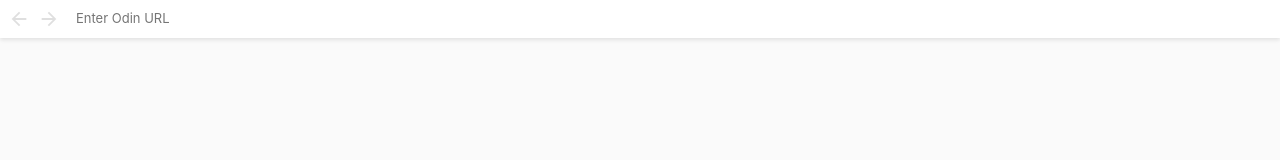
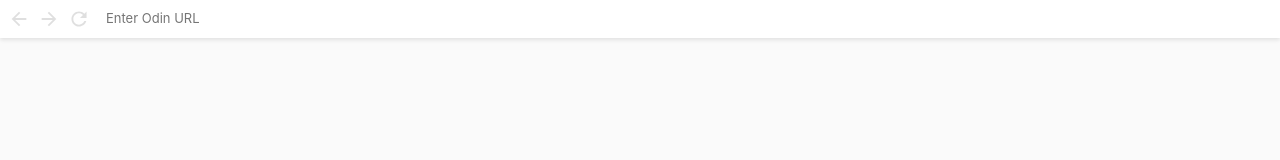
Before and after one commit to bifffly/huginn, a React (Create React App) app: page / in a window 1280 px wide. Shown: the top 160 px of the page. Built offline with nearby package versions, Linux system fonts and the light colour scheme; the HTML template or start-up script is replaced by a standard one.

Commit message:
Added refresh button

```diff
--- a/src/components/Browser.tsx
+++ b/src/components/Browser.tsx
@@ -57,8 +57,14 @@ export default function Browser(props: {
     setPos(pos + 1);
   }, [pos]);
 
+  const refresh = React.useCallback(() => {
+    console.log("refresh");
+    navigate(history[pos], false);
+  }, [pos]);
+
   let canBack = pos > 0;
   let canNext = pos < history.length - 1;
+  let canRefresh = pos > -1;
 
   return (
     <Container>
@@ -70,6 +76,8 @@ export default function Browser(props: {
         onBack={back}
         canNext={canNext}
         onNext={next}
+        canRefresh={canRefresh}
+        onRefresh={refresh}
       />
       <Renderer content={content} navigate={navigate}/>
     </Container>
--- a/src/components/Renderer.tsx
+++ b/src/components/Renderer.tsx
@@ -76,8 +76,9 @@ const Container = styled.div`
   height: 100%;
   padding: 24px;
   overflow: hidden scroll;
-  font-family: "Go Mono", Menlo, Monaco, monospace;
+  font-family: "SF Mono", Menlo, Monaco, monospace;
   font-size: 12px;
+  user-select: text;
 `;
 
 const Ref = styled.a`
--- a/src/components/Toolbar.tsx
+++ b/src/components/Toolbar.tsx
@@ -2,7 +2,8 @@ import React from 'react';
 import styled from 'styled-components';
 import {
   IoMdArrowBack,
-  IoMdArrowForward
+  IoMdArrowForward,
+  IoMdRefresh
 } from 'react-icons/io';
 import Button from './Button';
 import {Horizontal} from './Layout';
@@ -14,7 +15,9 @@ export default function Toolbar(props: {
   canBack: boolean,
   onBack(): void,
   canNext: boolean,
-  onNext(): void
+  onNext(): void,
+  canRefresh: boolean,
+  onRefresh(): void
 }) {
   let addr = props.addr;
   let setAddr = props.setAddr;
@@ -44,6 +47,9 @@ export default function Toolbar(props: {
       </ToolbarButton>
       <ToolbarButton title="next" disabled={!props.canNext} onClick={props.onNext}>
         <IoMdArrowForward size={22}/>
+      </ToolbarButton>
+      <ToolbarButton title="refresh" disabled={!props.canRefresh} onClick={props.onRefresh}>
+        <IoMdRefresh size={22}/>
       </ToolbarButton>
       <AddressField
         ref={$addr}
```
